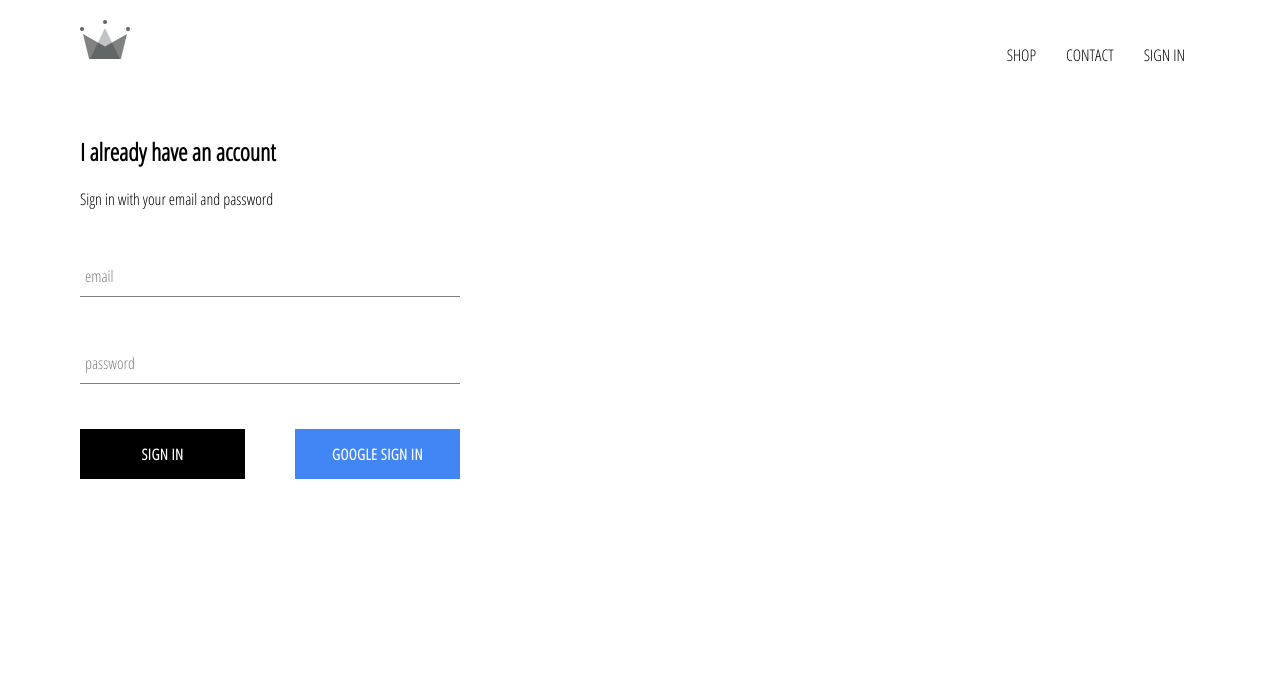
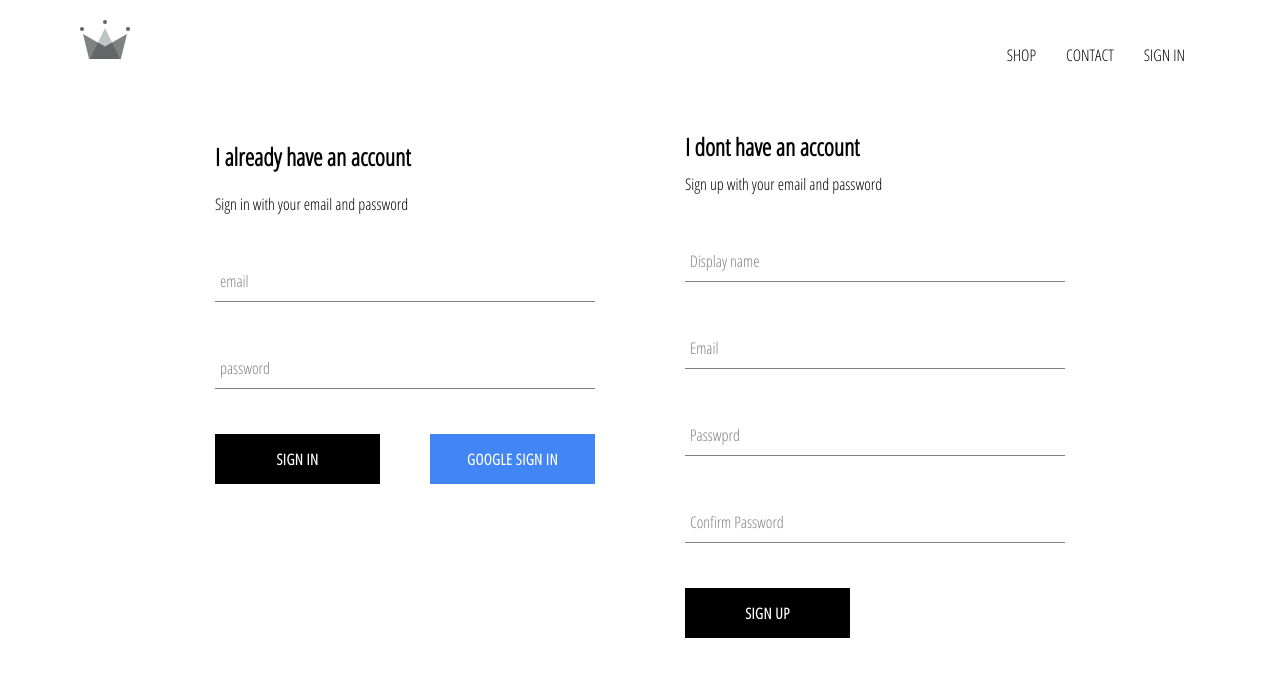
Before and after one commit to serverless-yoda/agora-codes, a React (Create React App) app: page /signin in a window 1280 px wide. Shown: the top 676 px of the page. Built offline with nearby package versions, Linux system fonts and the light colour scheme; no server answers.

Commit message:
added sign-up component

```diff
--- a/src/App.js
+++ b/src/App.js
@@ -12,17 +12,30 @@ class  App extends React.Component {
     super()
     this.state = {
       currentUser: null
+
     }
   }
 
   unsubscribeFromAuth = null;
 
   componentDidMount() {
+    console.log('app componentdidmount')
     this.unsubscribeFromAuth = auth.onAuthStateChanged(
-      // user => this.setState({
-      //   currentUser: user
-      // },() => console.log(user))
-      async user => firebaseCreateDocument(user)
+     async userAuth => {
+       if(userAuth) {
+         const userRef = await firebaseCreateDocument(userAuth)
+         userRef.onSnapshot(snap => {
+           this.setState({
+             currentUser: {
+               id: snap.id,
+               ...snap.data()
+             }
+           })
+         })
+         console.log(this.state)
+       }
+       this.setState({currentUser: userAuth})
+     }
     )
   }
 
--- a/src/components/firebase/firebase.utils.js
+++ b/src/components/firebase/firebase.utils.js
@@ -25,7 +25,7 @@ const config = {
     const userRef = firestore.doc(`users/${userAuth.uid}}`)
     const userSnapShot = await userRef.get()
 
-    console.log(userSnapShot)
+    //console.log(userSnapShot)
     if(!userSnapShot.exist) {
        const {displayName, email} = userAuth;
        const createdAt = new Date()
--- /dev/null
+++ b/src/components/sign-up/sign-up.component.jsx
@@ -0,0 +1,109 @@
+import React, { Component } from 'react'
+import FormButton from '../form-button/form-button.component'
+import FormInput from '../form-input/form-input.component'
+import { auth } from '../firebase/firebase.utils'
+
+import './sign-up.style.scss'
+
+class SignUp extends Component {
+    constructor() {
+        super()
+
+        this.state = {
+            displayName: '',
+            email: '',
+            password: '',
+            confirmPassword: ''
+        }
+    }
+
+    handleChange = (event) => {
+        const {name, value} = event.target
+        this.setState({
+            [name] : value
+        })
+    }
+
+    handleSubmit = async (event) => {
+        event.preventDefault();
+
+        const {
+            displayName,
+            email,
+            password,
+            confirmPassword
+        } = this.state;
+
+        if(password.toLowerCase() !== confirmPassword.toLowerCase()) {
+            console.log('password dont match')
+            return
+        }
+
+        try {
+            const { user, firebaseCreateDocument } = await auth.createUserWithEmailAndPassword(email,password)
+            await firebaseCreateDocument(user, {displayName})
+
+        }catch (error) {
+         console.log(error)
+        }
+        this.setState({
+            displayName: '',
+            email: '',
+            password: '',
+            confirmPassword: ''
+        })
+    }
+
+    render() {
+        const {
+            displayName,
+            email,
+            password,
+            confirmPassword
+        } = this.state;
+
+        return (
+            <div className="sign-up">
+                <h2 className='title'>I dont have an account</h2>
+                <span>Sign up with your email and password</span>
+                <form className='sign-up-form' onSubmit={this.handleSubmit}>
+                    <FormInput
+                        type='text'
+                        name='displayName'
+                        value={displayName}
+                        handleChange={this.handleChange}
+                        label = 'Display name'
+                        required
+                    />
+                    <FormInput
+                        type='text'
+                        name='email'
+                        value={email}
+                        handleChange={this.handleChange}
+                        label = 'Email'
+                        required
+                    />
+                    <FormInput
+                        type='password'
+                        name='password'
+                        value={password}
+                        handleChange={this.handleChange}
+                        label = 'Passwprd'
+                        required
+                    />
+                    <FormInput
+                        type='password'
+                        name='confirmPassword'
+                        value={confirmPassword}
+                        handleChange={this.handleChange}
+                        label = 'Confirm Password'
+                        required
+                    />
+                    <FormButton type="submit">Sign Up</FormButton>
+                </form>
+            </div>
+        )
+    }
+}
+
+export default SignUp
--- /dev/null
+++ b/src/components/sign-up/sign-up.style.scss
@@ -0,0 +1,9 @@
+.sign-up {
+    display: flex;
+    flex-direction: column;
+    width: 380px;
+
+    .title {
+      margin: 10px 0;
+    }
+  }
--- a/src/pages/sign-in-and-up/sign-in-and-up.component.jsx
+++ b/src/pages/sign-in-and-up/sign-in-and-up.component.jsx
@@ -2,9 +2,11 @@ import React from 'react'
 
 import './sign-in-and-up.style.scss'
 import SignIn from '../../components/sign-in/sign-in.component'
+import SignUp from '../../components/sign-up/sign-up.component'
 const SignInAndUp = () => (
     <div className='sign-in-and-sign-up'>
         <SignIn/>
+        <SignUp/>
     </div>
 )
 
--- a/src/pages/sign-in-and-up/sign-in-and-up.style.scss
+++ b/src/pages/sign-in-and-up/sign-in-and-up.style.scss
@@ -0,0 +1,6 @@
+.sign-in-and-sign-up {
+    width: 850px;
+    display: flex;
+    justify-content: space-between;
+    margin: 30px auto;
+  }
```
